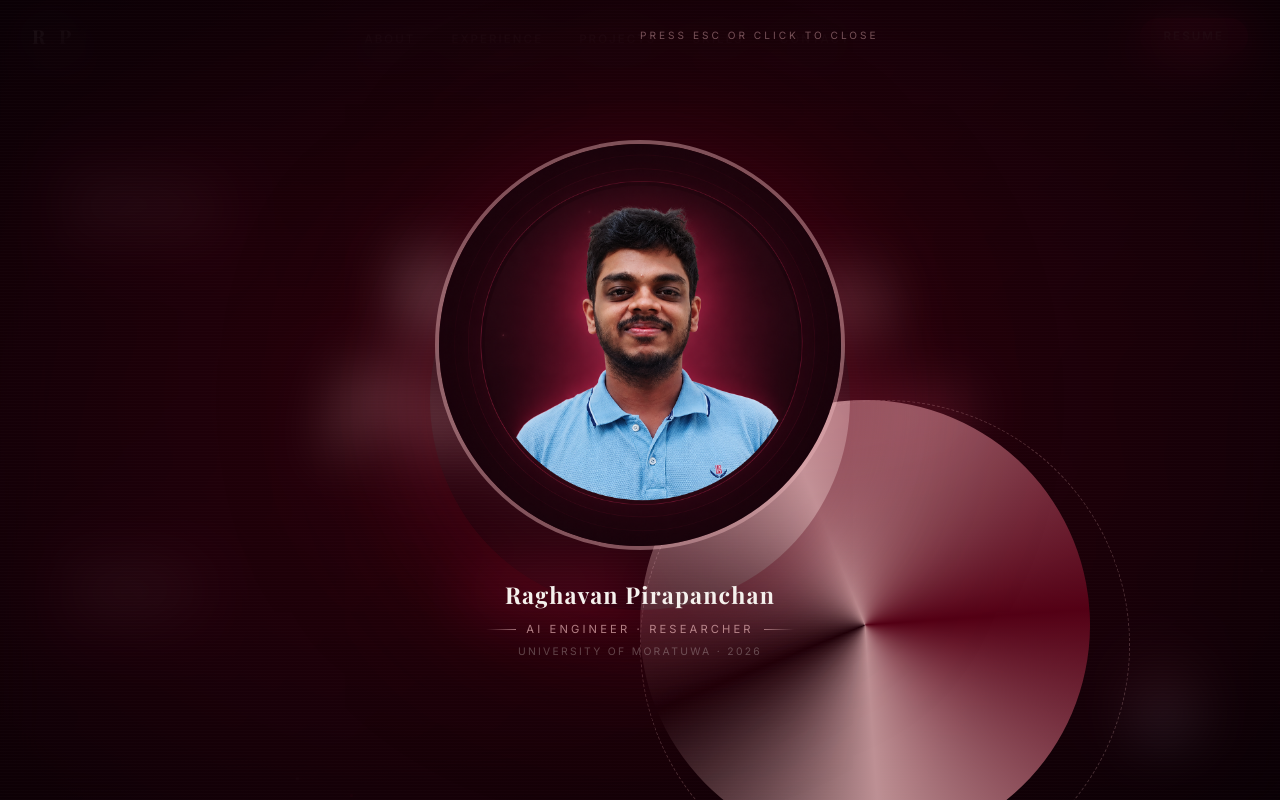
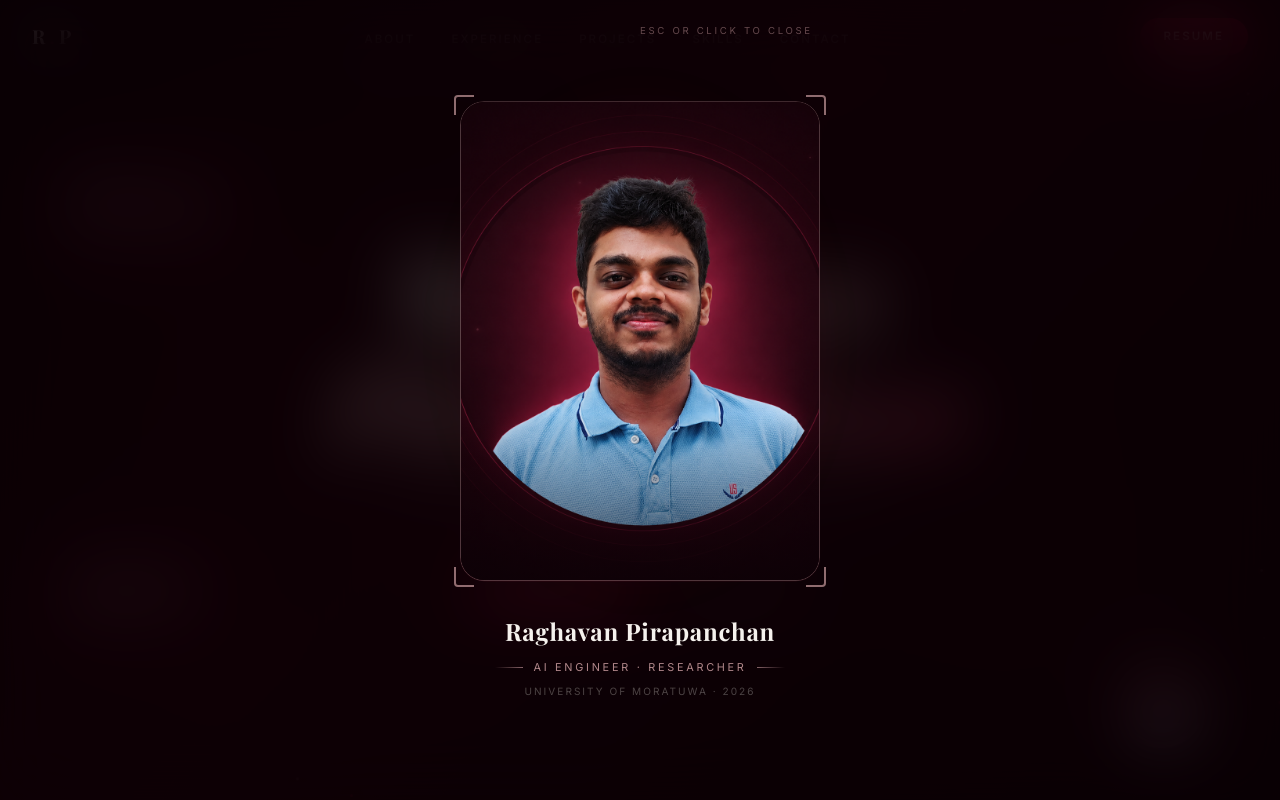
Before and after one commit to RPirapanchan/portfolio, a React (Vite) app: page / in a window 1280 px wide. Both pictures are taken after a click on the button 1160 px from the left and 703 px from the top of the page. Shown: the top 800 px of the page. Built offline with nearby package versions, Linux system fonts and the light colour scheme; a web font is replaced by a local one.

Commit message:
Modal redesign: portrait card with clip-path reveal, corner accents, no overflow

```diff
--- a/src/components/Hero.jsx
+++ b/src/components/Hero.jsx
@@ -41,158 +41,119 @@ function PhotoPortal({ onClose }) {
       initial={{ opacity: 0 }}
       animate={{ opacity: 1 }}
       exit={{ opacity: 0 }}
-      transition={{ duration: 0.4 }}
+      transition={{ duration: 0.35 }}
       onClick={onClose}
       style={{
         position: 'fixed', inset: 0, zIndex: 300,
         display: 'flex', alignItems: 'center', justifyContent: 'center',
-        backdropFilter: 'blur(28px)',
-        WebkitBackdropFilter: 'blur(28px)',
-        background: 'radial-gradient(ellipse at center, rgba(91,0,23,0.35) 0%, rgba(10,0,5,0.80) 100%)',
+        backdropFilter: 'blur(32px)',
+        WebkitBackdropFilter: 'blur(32px)',
+        background: 'rgba(10,0,5,0.75)',
         cursor: 'zoom-out',
+        padding: '24px',
       }}
     >
-      {/* Scanline texture overlay */}
-      <div style={{
-        position: 'absolute', inset: 0, pointerEvents: 'none', zIndex: 0,
-        backgroundImage: 'repeating-linear-gradient(0deg, rgba(255,255,255,0.012) 0px, rgba(255,255,255,0.012) 1px, transparent 1px, transparent 3px)',
-      }} />
-
       {/* Close hint */}
       <motion.p
-        initial={{ opacity: 0, y: -16 }}
+        initial={{ opacity: 0, y: -10 }}
         animate={{ opacity: 1, y: 0 }}
-        exit={{ opacity: 0, y: -10 }}
-        transition={{ delay: 0.6, duration: 0.4 }}
+        transition={{ delay: 0.5 }}
         style={{
-          position: 'absolute', top: 28, left: '50%', transform: 'translateX(-50%)',
-          fontSize: '0.63rem', letterSpacing: '0.3em',
-          textTransform: 'uppercase', color: 'rgba(232,180,184,0.45)',
-          zIndex: 10, whiteSpace: 'nowrap',
+          position: 'absolute', top: 24, left: '50%', transform: 'translateX(-50%)',
+          fontSize: '0.60rem', letterSpacing: '0.28em', textTransform: 'uppercase',
+          color: 'rgba(232,180,184,0.40)', whiteSpace: 'nowrap', zIndex: 10,
         }}
       >
-        Press ESC or click to close
+        ESC or click to close
       </motion.p>
 
-      {/* ── Main portal content ── */}
+      {/* ── Card ── */}
       <motion.div
-        initial={{ scale: 0.3, opacity: 0, filter: 'blur(20px)' }}
-        animate={{ scale: 1, opacity: 1, filter: 'blur(0px)' }}
-        exit={{ scale: 0.3, opacity: 0, filter: 'blur(20px)' }}
-        transition={{ type: 'spring', stiffness: 180, damping: 20, duration: 0.6 }}
+        initial={{ opacity: 0, y: 40, scale: 0.92 }}
+        animate={{ opacity: 1, y: 0, scale: 1 }}
+        exit={{ opacity: 0, y: 30, scale: 0.92 }}
+        transition={{ type: 'spring', stiffness: 200, damping: 22 }}
         onClick={(e) => e.stopPropagation()}
-        style={{ position: 'relative', display: 'flex', flexDirection: 'column', alignItems: 'center', cursor: 'default', zIndex: 10 }}
+        style={{
+          cursor: 'default',
+          display: 'flex',
+          flexDirection: 'column',
+          alignItems: 'center',
+          gap: 32,
+          maxWidth: 420,
+          width: '100%',
+        }}
       >
-        {/* Burst particles */}
-        {burstDots.map((dot, i) => {
-          const rad = (dot.angle * Math.PI) / 180;
-          return (
+        {/* Photo with elegant frame */}
+        <div style={{ position: 'relative', width: '100%', maxWidth: 360 }}>
+          {/* Glow behind */}
+          <div style={{
+            position: 'absolute', inset: -20, borderRadius: 28,
+            background: 'radial-gradient(ellipse, rgba(91,0,23,0.55) 0%, transparent 70%)',
+            filter: 'blur(16px)',
+          }} />
+
+          {/* Photo frame — rounded rectangle */}
+          <motion.div
+            initial={{ clipPath: 'inset(50% 50% 50% 50% round 24px)' }}
+            animate={{ clipPath: 'inset(0% 0% 0% 0% round 24px)' }}
+            transition={{ duration: 0.7, ease: [0.16, 1, 0.3, 1], delay: 0.1 }}
+            style={{
+              width: '100%',
+              aspectRatio: '3/4',
+              borderRadius: 24,
+              overflow: 'hidden',
+              border: '1.5px solid rgba(232,180,184,0.30)',
+              boxShadow: '0 32px 80px rgba(91,0,23,0.50), 0 0 0 1px rgba(232,180,184,0.08)',
+              position: 'relative',
+            }}
+          >
+            <img
+              src="/profile.png"
+              alt="Raghavan Pirapanchan"
+              style={{ width: '100%', height: '100%', objectFit: 'cover', objectPosition: 'top center', display: 'block' }}
+            />
+            {/* Subtle vignette bottom */}
+            <div style={{
+              position: 'absolute', bottom: 0, left: 0, right: 0, height: '35%',
+              background: 'linear-gradient(to top, rgba(10,0,5,0.65), transparent)',
+            }} />
+          </motion.div>
+
+          {/* Corner accent lines */}
+          {[
+            { top: -6, left: -6, borderTop: '2px solid rgba(232,180,184,0.6)', borderLeft: '2px solid rgba(232,180,184,0.6)', borderRadius: '4px 0 0 0' },
+            { top: -6, right: -6, borderTop: '2px solid rgba(232,180,184,0.6)', borderRight: '2px solid rgba(232,180,184,0.6)', borderRadius: '0 4px 0 0' },
+            { bottom: -6, left: -6, borderBottom: '2px solid rgba(232,180,184,0.6)', borderLeft: '2px solid rgba(232,180,184,0.6)', borderRadius: '0 0 0 4px' },
+            { bottom: -6, right: -6, borderBottom: '2px solid rgba(232,180,184,0.6)', borderRight: '2px solid rgba(232,180,184,0.6)', borderRadius: '0 0 4px 0' },
+          ].map((style, i) => (
             <motion.div key={i}
-              initial={{ x: 0, y: 0, opacity: 0, scale: 0 }}
-              animate={{ x: Math.cos(rad) * dot.dist, y: Math.sin(rad) * dot.dist, opacity: [0, 0.8, 0], scale: [0, 1, 0] }}
-              transition={{ duration: 1.0, delay: 0.1 + i * 0.03, ease: 'easeOut' }}
-              style={{
-                position: 'absolute', top: '50%', left: '50%',
-                width: dot.size, height: dot.size, borderRadius: '50%',
-                background: i % 2 === 0 ? 'rgba(232,180,184,0.9)' : 'rgba(91,0,23,0.9)',
-                pointerEvents: 'none', zIndex: 5,
-                marginLeft: -dot.size / 2, marginTop: -dot.size / 2,
-              }}
+              initial={{ opacity: 0, scale: 0.6 }}
+              animate={{ opacity: 1, scale: 1 }}
+              transition={{ delay: 0.5 + i * 0.06, duration: 0.3 }}
+              style={{ position: 'absolute', width: 20, height: 20, ...style }}
             />
-          );
-        })}
+          ))}
+        </div>
 
-        {/* Outer slow ring */}
+        {/* Info */}
         <motion.div
-          initial={{ rotate: 0, opacity: 0, scale: 0.4 }}
-          animate={{ rotate: 360, opacity: 1, scale: 1 }}
-          exit={{ opacity: 0, scale: 0.4 }}
-          transition={{ rotate: { duration: 14, repeat: Infinity, ease: 'linear' }, opacity: { duration: 0.5, delay: 0.2 }, scale: { duration: 0.5, delay: 0.2 } }}
-          style={{
-            position: 'absolute',
-            width: 'clamp(300px, 42vw, 490px)',
-            height: 'clamp(300px, 42vw, 490px)',
-            borderRadius: '50%',
-            border: '1px dashed rgba(232,180,184,0.25)',
-            top: '50%', left: '50%',
-            transform: 'translate(-50%, -50%)',
-          }}
-        />
-
-        {/* Inner fast ring (conic) */}
-        <motion.div
-          initial={{ rotate: 0, opacity: 0, scale: 0.4 }}
-          animate={{ rotate: -360, opacity: 1, scale: 1 }}
-          exit={{ opacity: 0, scale: 0.4 }}
-          transition={{ rotate: { duration: 9, repeat: Infinity, ease: 'linear' }, opacity: { duration: 0.4, delay: 0.15 }, scale: { duration: 0.4, delay: 0.15 } }}
-          style={{
-            position: 'absolute',
-            width: 'clamp(272px, 38vw, 450px)',
-            height: 'clamp(272px, 38vw, 450px)',
-            borderRadius: '50%',
-            background: 'conic-gradient(from 0deg, rgba(91,0,23,0.0) 0%, rgba(232,180,184,0.80) 25%, rgba(91,0,23,0.9) 55%, rgba(232,180,184,0.80) 80%, rgba(91,0,23,0.0) 100%)',
-            top: '50%', left: '50%',
-            transform: 'translate(-50%, -50%)',
-          }}
-        />
-
-        {/* Glow */}
-        <motion.div
-          initial={{ opacity: 0 }}
-          animate={{ opacity: [0.6, 1, 0.6] }}
-          transition={{ duration: 2.5, repeat: Infinity, ease: 'easeInOut', delay: 0.3 }}
-          style={{
-            position: 'absolute',
-            width: 'clamp(260px, 36vw, 420px)',
-            height: 'clamp(260px, 36vw, 420px)',
-            borderRadius: '50%',
-            boxShadow: '0 0 90px 35px rgba(91,0,23,0.60), 0 0 180px 70px rgba(91,0,23,0.22)',
-            top: '50%', left: '50%',
-            transform: 'translate(-50%, -50%)',
-          }}
-        />
-
-        {/* Photo frame */}
-        <motion.div
-          initial={{ scale: 0.6, rotate: -8 }}
-          animate={{ scale: 1, rotate: 0 }}
-          exit={{ scale: 0.6, rotate: 8 }}
-          transition={{ type: 'spring', stiffness: 200, damping: 18, delay: 0.08 }}
-          style={{
-            width: 'clamp(256px, 35vw, 410px)',
-            height: 'clamp(256px, 35vw, 410px)',
-            borderRadius: '50%', overflow: 'hidden',
-            border: '4px solid rgba(232,180,184,0.45)',
-            position: 'relative', zIndex: 2,
-            boxShadow: 'inset 0 0 40px rgba(91,0,23,0.3)',
-          }}
+          initial={{ opacity: 0, y: 16 }}
+          animate={{ opacity: 1, y: 0 }}
+          transition={{ delay: 0.42, duration: 0.5 }}
+          style={{ textAlign: 'center', width: '100%' }}
         >
-          <img
-            src="/profile.png"
-            alt="Raghavan Pirapanchan"
-            style={{ width: '100%', height: '100%', objectFit: 'cover', objectPosition: 'top center' }}
-          />
-        </motion.div>
-
-        {/* Name */}
-        <motion.div
-          initial={{ opacity: 0, y: 22 }}
-          animate={{ opacity: 1, y: 0 }}
-          exit={{ opacity: 0, y: 16 }}
-          transition={{ delay: 0.45, duration: 0.5 }}
-          style={{ textAlign: 'center', marginTop: 28, zIndex: 10 }}
-        >
-          <p className="font-serif" style={{ fontSize: 'clamp(1.1rem, 2.5vw, 1.45rem)', fontWeight: 700, color: '#F5F1ED', letterSpacing: '0.05em', marginBottom: 8 }}>
+          <p className="font-serif" style={{ fontSize: '1.5rem', fontWeight: 700, color: '#F5F1ED', letterSpacing: '0.03em', marginBottom: 10 }}>
             Raghavan Pirapanchan
           </p>
-          <div style={{ display: 'flex', alignItems: 'center', justifyContent: 'center', gap: 10, marginBottom: 6 }}>
-            <span style={{ height: 1, width: 30, background: 'linear-gradient(90deg, transparent, rgba(232,180,184,0.6))' }} />
-            <p style={{ fontSize: '0.7rem', letterSpacing: '0.28em', textTransform: 'uppercase', color: 'rgba(232,180,184,0.70)' }}>
+          <div style={{ display: 'flex', alignItems: 'center', justifyContent: 'center', gap: 10, marginBottom: 8 }}>
+            <span style={{ height: 1, width: 28, background: 'linear-gradient(90deg, transparent, rgba(232,180,184,0.55))' }} />
+            <span style={{ fontSize: '0.68rem', letterSpacing: '0.25em', textTransform: 'uppercase', color: 'rgba(232,180,184,0.75)' }}>
               AI Engineer · Researcher
-            </p>
-            <span style={{ height: 1, width: 30, background: 'linear-gradient(90deg, rgba(232,180,184,0.6), transparent)' }} />
+            </span>
+            <span style={{ height: 1, width: 28, background: 'linear-gradient(90deg, rgba(232,180,184,0.55), transparent)' }} />
           </div>
-          <p style={{ fontSize: '0.65rem', letterSpacing: '0.22em', textTransform: 'uppercase', color: 'rgba(245,241,237,0.28)' }}>
+          <p style={{ fontSize: '0.63rem', letterSpacing: '0.2em', textTransform: 'uppercase', color: 'rgba(245,241,237,0.28)' }}>
             University of Moratuwa · 2026
           </p>
         </motion.div>
```
